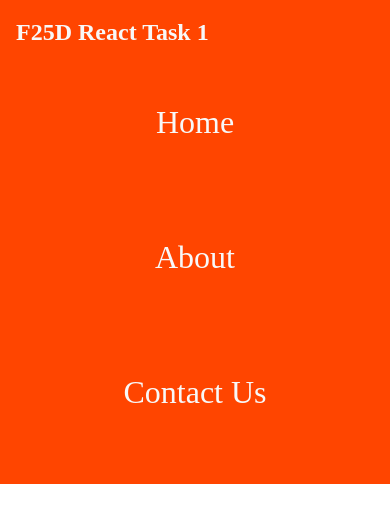
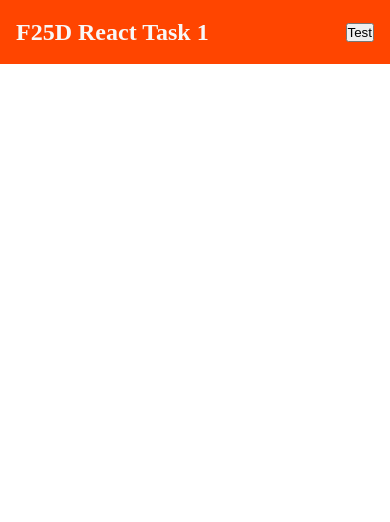
Before and after one commit to frreri/f25d-react-task1, a React (Vite) app: page / in a window 390 px wide. Shown: the top 522 px of the page. Built offline with nearby package versions, Linux system fonts and the light colour scheme.

Commit message:
implemented working responsive navbar

```diff
--- /dev/null
+++ b/src/components/BurgerButton.jsx
@@ -0,0 +1,5 @@
+function BurgerButton({ onClick }) {
+  return <button onClick={onClick}>Test</button>;
+}
+
+export default BurgerButton;
--- a/src/components/NavBar.css
+++ b/src/components/NavBar.css
@@ -33,3 +33,7 @@
   padding-bottom: 2rem;
   z-index: 10;
 }
+
+.hidden {
+  display: none;
+}
--- a/src/components/NavBar.jsx
+++ b/src/components/NavBar.jsx
@@ -1,21 +1,29 @@
 import NavItem from "./NavItem";
+import BurgerButton from "./BurgerButton";
 import "./NavBar.css";
+import { useState } from "react";
 
 function NavBar({ mobileMode }) {
+  const [showMenu, setShowMenu] = useState(false);
+  const toggleMenu = () => {
+    setShowMenu(!showMenu);
+  };
+
+  const navMenuClass = mobileMode
+    ? showMenu
+      ? "nav-menu nav-menu--mobile"
+      : "nav-menu nav-menu--mobile hidden"
+    : "nav-menu";
+
   return (
     <nav className="nav-bar">
       <h1>F25D React Task 1</h1>
-      <ul
-        className={
-          mobileMode
-            ? "nav-menu nav-menu--mobile"
-            : "nav-menu nav-menu--desktop"
-        }
-      >
+      <ul className={navMenuClass}>
         <NavItem name="Home" url="#" />
         <NavItem name="About" url="#about" />
         <NavItem name="Contact Us" url="#contact" />
       </ul>
+      {mobileMode && <BurgerButton onClick={toggleMenu} />}
     </nav>
   );
 }
```
